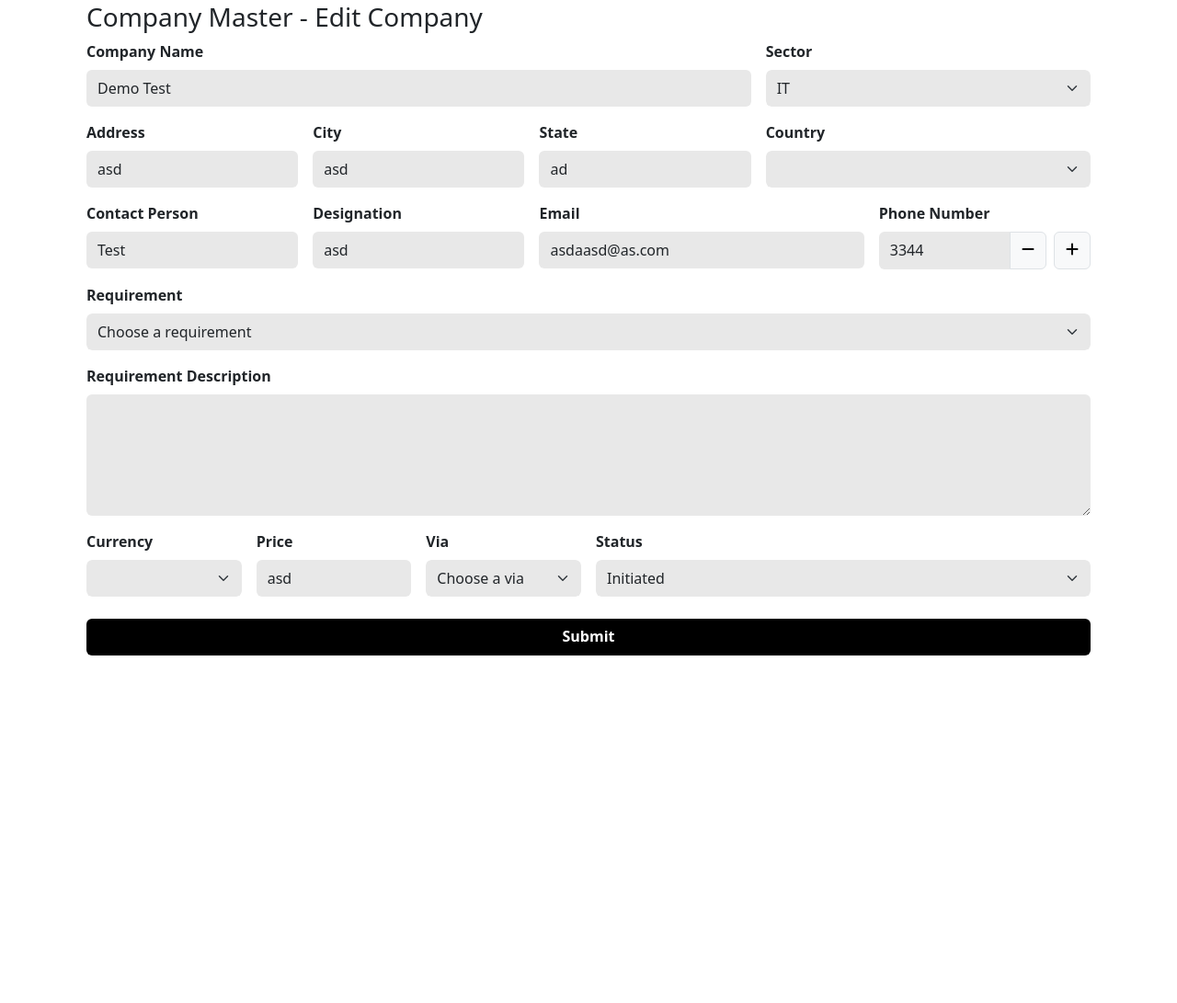
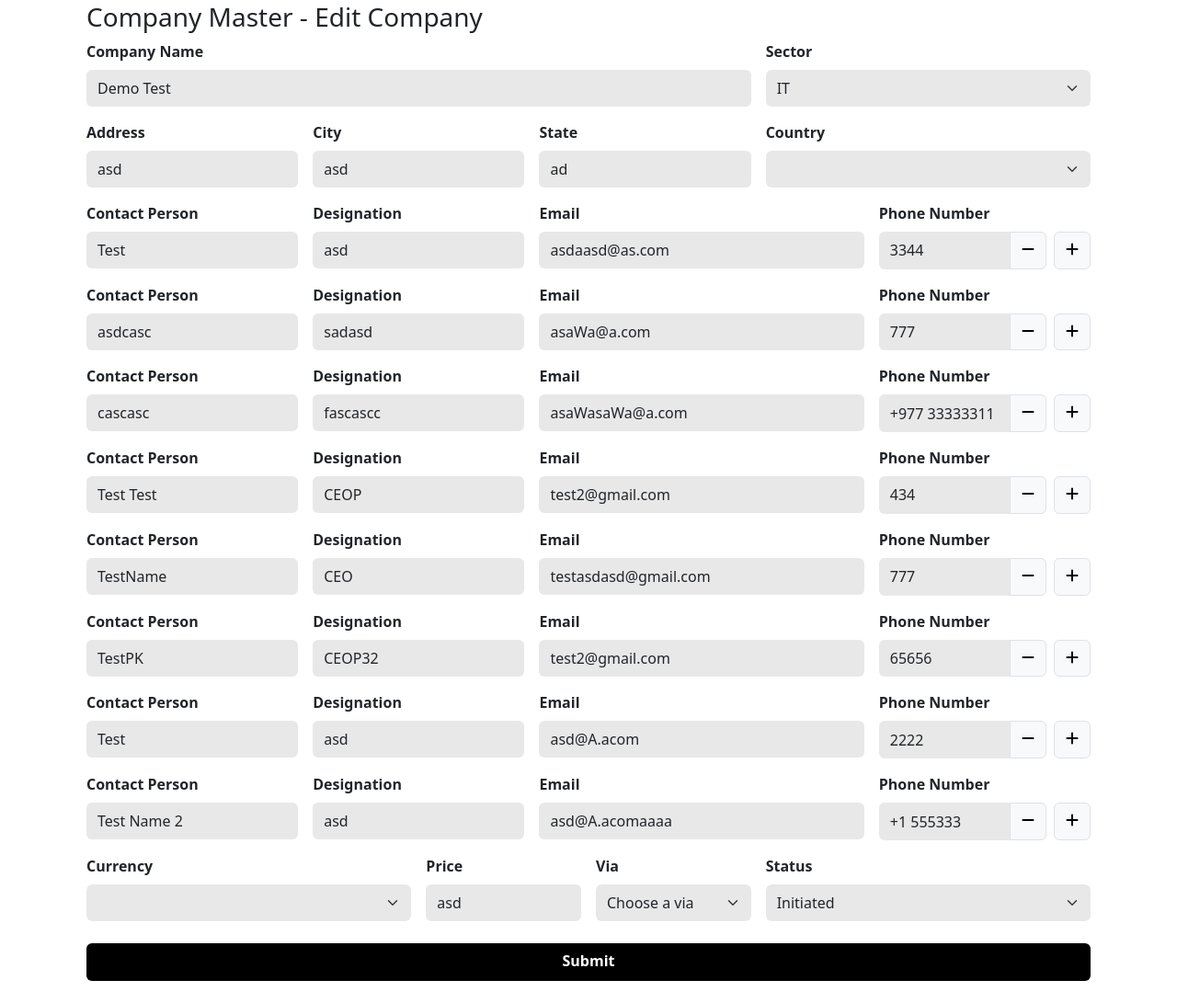
Before and after one commit to zaynierashik/crm, a Django app: template templates/companyform.html in a window 1280 px wide. Shown: the part 142-1233 px from the top of the page at 92% size. Before the commit the page ends 855 px from the top, so only its background shows below. Run offline with Django 5.2, Linux system fonts and the light colour scheme; the template is opened without the code that fills it: values that come from a table or form of the project are taken from there, others are empty; data comes from the database, SQL or seed files in the repository; both versions use the stored data as it was after the commit; some libraries are stand-ins or nearby versions.

Commit message:
Company Edit Form Done, Connect transaction with company ID Pending

```diff
--- a/templates/companyform.html
+++ b/templates/companyform.html
@@ -110,34 +110,33 @@
 
                 <div class="mb-3">
                     <div id="contact-persons-container">
-                        {% for contact in company.contact_persons.all %}
+                        {% for contact in contacts %}
                         <div class="contact-person-template">
                             <div class="row g-3 mb-3">
                                 <div class="col">
-                                    <label for="contact_name" class="form-label fw-semibold">Contact Person</label>
-                                    <input type="text" class="form-control py-2" name="contact_name[]" value="{{ contact.Contact_Name }}" required>
+                                    <label for="contact_name_{{ forloop.counter }}" class="form-label fw-semibold">Contact Person</label>
+                                    <input type="text" class="form-control py-2" name="contact_name[]" id="contact_name_{{ forloop.counter }}" value="{{ contact.Contact_Name }}" required>
                                     <div class="invalid-feedback">Please enter a contact person.</div>
                                 </div>
                                 <div class="col">
-                                    <label for="designation" class="form-label fw-semibold">Designation</label>
-                                    <input type="text" class="form-control py-2" name="designation[]" value="{{ contact.designation }}" required>
+                                    <label for="designation_{{ forloop.counter }}" class="form-label fw-semibold">Designation</label>
+                                    <input type="text" class="form-control py-2" name="designation[]" id="designation_{{ forloop.counter }}" value="{{ contact.designation }}" required>
                                     <div class="invalid-feedback">Please enter a designation.</div>
                                 </div>
                                 <div class="col-4">
-                                    <label for="email" class="form-label fw-semibold">Email</label>
-                                    <input type="email" class="form-control py-2" name="email[]" value="{{ contact.email }}" required>
+                                    <label for="email_{{ forloop.counter }}" class="form-label fw-semibold">Email</label>
+                                    <input type="email" class="form-control py-2" name="email[]" id="email_{{ forloop.counter }}" value="{{ contact.email }}" required>
                                     <div class="invalid-feedback">Please enter an email.</div>
                                 </div>
                                 <div class="col">
-
-                                    <label for="contactnumber" class="form-label fw-semibold">Phone Number</label>
+                                    <label for="contactnumber_{{ forloop.counter }}" class="form-label fw-semibold">Phone Number</label>
                                     <div class="input-group">
-                                        <input type="text" class="form-control py-2" name="number[]" id="contactnumber" value="{{ contact.Phone_Number }}" required>
-                                        <button type="button" class="btn border rounded-end" onclick="removeContactPerson(this)" style="background-color: var(--bs-tertiary-bg);">
+                                        <input type="text" class="form-control py-2" name="number[]" id="contactnumber_{{ forloop.counter }}" value="{{ contact.Phone_Number }}" required>
+                                        <button type="button" class="btn border rounded-end remove-contact-person" onclick="removeContactPerson(this)" style="background-color: var(--bs-tertiary-bg);">
                                             <i class="fa-solid fa-minus" style="color: #000000;"></i>
                                         </button>
 
-                                        <button type="button" class="btn border rounded ms-2" onclick="addContactPerson()" style="background-color: var(--bs-tertiary-bg);">
+                                        <button type="button" class="btn border rounded ms-2 add-contact-person" onclick="addContactPerson()" style="background-color: var(--bs-tertiary-bg);">
                                             <i class="fa-solid fa-plus" style="color: #000000;"></i>
                                         </button>
                                         <div class="invalid-feedback">Please enter a phone number.</div>
@@ -149,58 +148,8 @@
                     </div>
                 </div>
 
-                <div class="row g-3 mb-3">
+                <div class="row g-3">
                     <div class="col">
-                        <label for="requirement-type" class="form-label fw-semibold">Requirement</label>
-                        <select class="form-control form-select py-2" name="requirement-type" id="requirement-type" required>
-                            <option value="">Choose a requirement</option>
-                            <option value="Product" {% if company.requirement_type == "Product" %} selected {% endif %}>Product</option>
-                            <option value="Service" {% if company.requirement_type == "Service" %} selected {% endif %}>Service</option>
-                        </select>
-                        <div class="invalid-feedback">Please select a requirement.</div>
-                    </div>
-
-                    <div id="serviceInput" class="col" style="display: none;">
-                        <label for="service" class="form-label fw-semibold">Service</label>
-                        <select class="form-control form-select py-2" name="service" id="service">
-                            <option value="">Choose a service</option>
-                            {% for service in services %}
-                            <option value="{{ service.Service_Name }}" {% if service.Service_Name == company.service.Service_Name %} selected {% endif %}>{{ service.Service_Name }}</option>
-                            {% endfor %}
-                        </select>
-                        <div class="invalid-feedback">Please select a service.</div>
-                    </div>
-
-                    <div id="brandInput" class="col" style="display: none;">
-                        <div class="row g-3">
-                            <div class="col">
-                                <label for="product" class="form-label fw-semibold">Product Name</label>
-                                <input type="text" class="form-control py-2" name="product" id="product" value="{{ company.Product_Name }}">
-                                <div class="invalid-feedback">Please enter a product name.</div>
-                            </div>
-
-                            <div class="col">
-                                <label for="brand" class="form-label fw-semibold">Brand</label>
-                                <select class="form-control form-select py-2" name="brand" id="brand">
-                                    <option value="">Choose a brand</option>
-                                    {% for brand in brands %}
-                                    <option value="{{ brand.Brand_Name }}" {% if brand.Brand_Name == company.brand.Brand_Name %} selected {% endif %}>{{ brand.Brand_Name }}</option>
-                                    {% endfor %}
-                                </select>
-                                <div class="invalid-feedback">Please select a brand.</div>
-                            </div>
-                        </div>
-                    </div>
-                </div>
-
-                <div class="mb-3">
-                    <label for="requirement-description" class="form-label fw-semibold">Requirement Description</label>
-                    <textarea class="form-control" name="requirement-description" id="requirement-description" cols="30" rows="5" required>{{ company.Requirement_Description }}</textarea>
-                    <div class="invalid-feedback">Please enter a requirement description.</div>
-                </div>
-
-                <div class="row g-3">
-                    <div class="col-2">
                         <label for="currency" class="form-label fw-semibold">Currency</label>
                         <select class="form-control form-select py-2" name="currency" id="currency" required>
                             {% for currency_option in currencies %}
--- a/templates/newcompany.html
+++ b/templates/newcompany.html
@@ -164,7 +164,7 @@
                 </div>
 
                 <div class="row g-3">
-                    <div class="col-3">
+                    <div class="col">
                         <label for="currency" class="form-label fw-semibold">Currency</label>
                         <select class="form-control form-select py-2" name="currency" id="currency" required>
                             <option value="">Choose a currency</option>
@@ -193,12 +193,12 @@
                         <div class="invalid-feedback">Please select a via.</div>
                     </div>
 
-                    <div id="referralNameInput" class="col-3" style="display: none;">
+                    <div id="referralNameInput" class="col" style="display: none;">
                         <label for="referral_name" class="form-label fw-semibold">Referral Name</label>
                         <input type="text" class="form-control py-2" name="referral_name" id="referral_name">
                     </div>
 
-                    <div id="partnerDropdown" class="col-3" style="display: none;">
+                    <div id="partnerDropdown" class="col" style="display: none;">
                         <label for="partner" class="form-label fw-semibold">Partner</label>
                         <div class="input-group">
                             <select class="form-control form-select py-2" name="partner" id="partner">
```
Also changed, not shown: resecurityapp/views.py (+36 -82 lines), test.html (added, +49 -0 lines), db.sqlite3.
